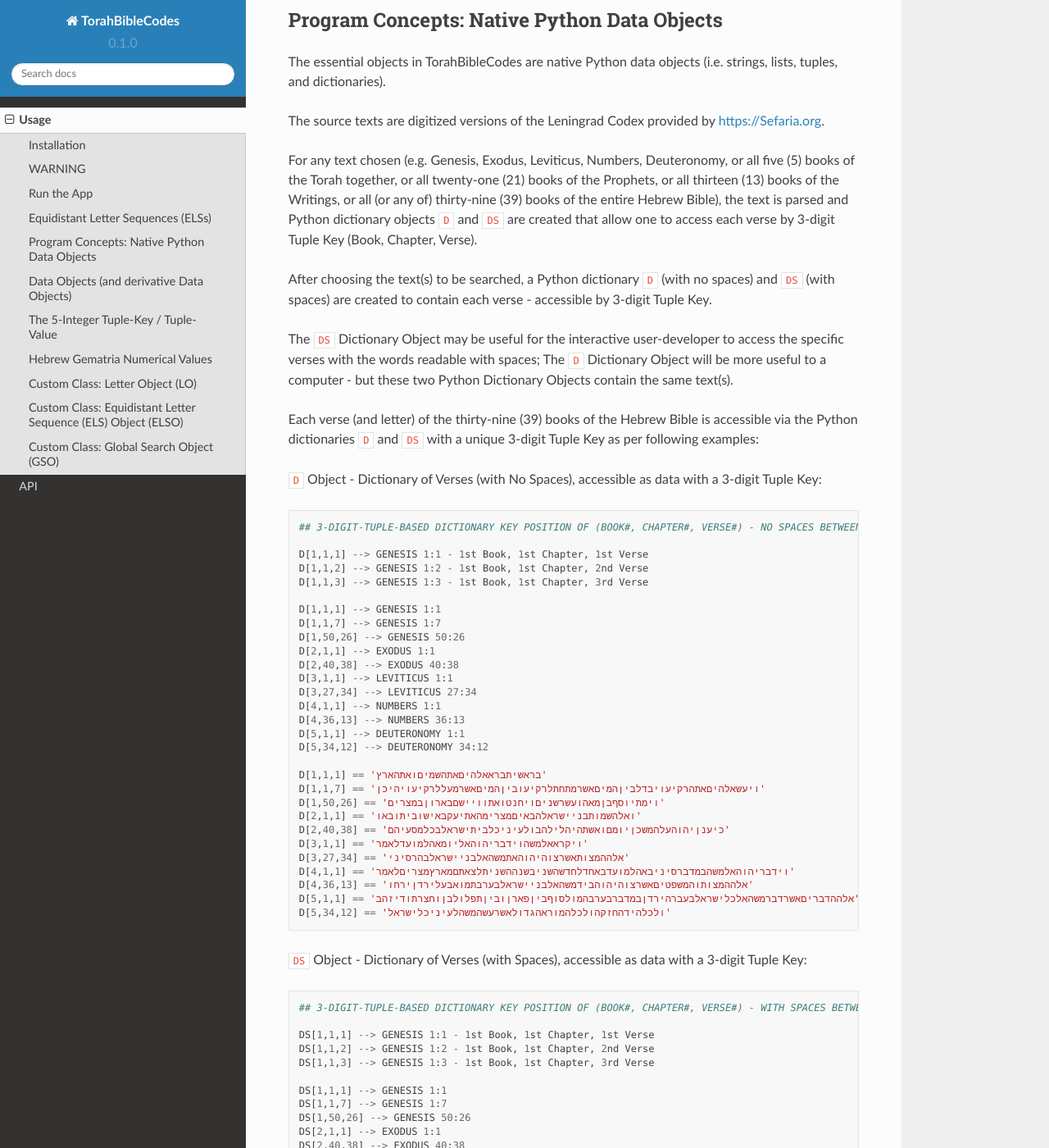
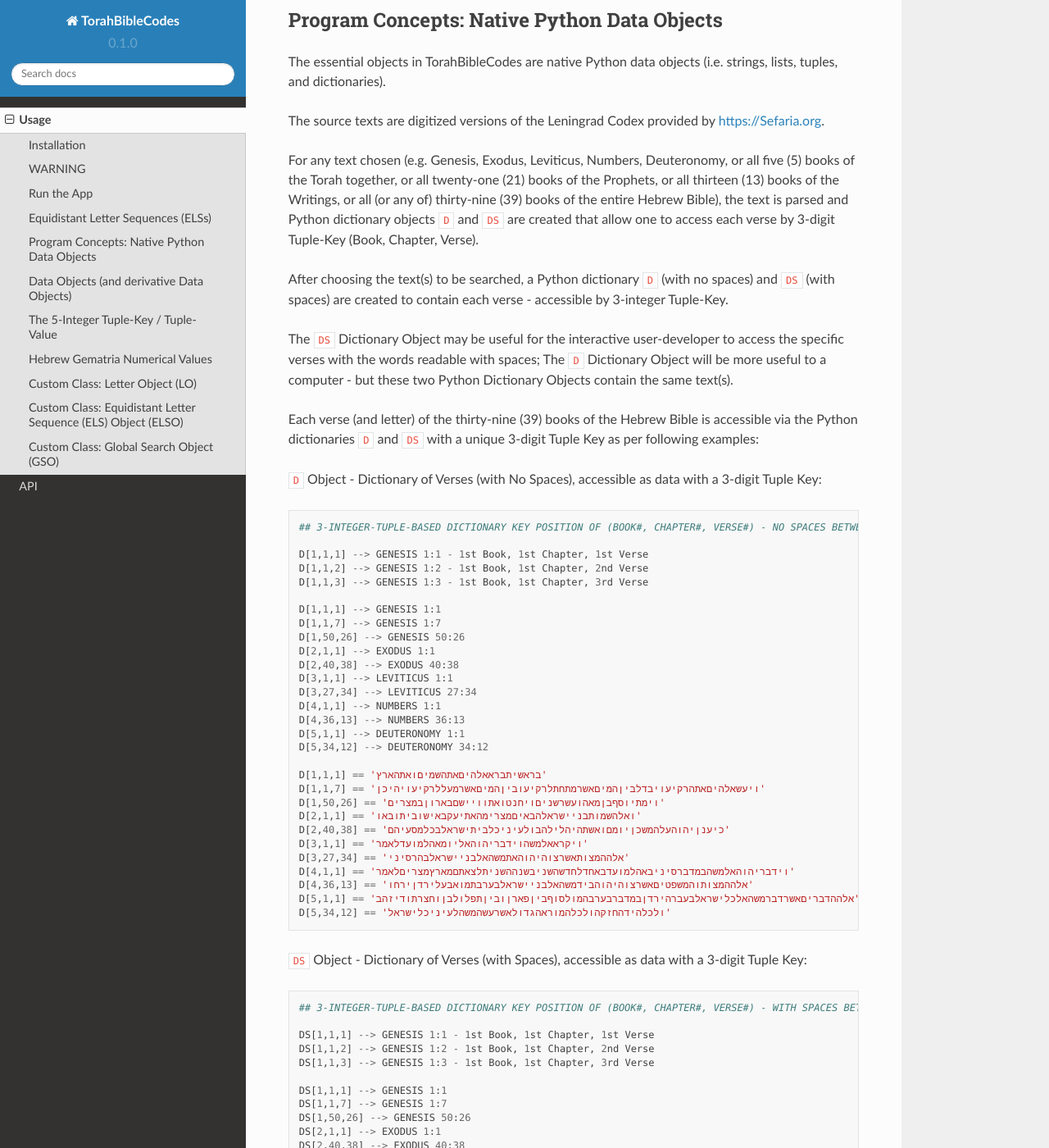
Before and after one commit to TorahBibleCodes/TorahBibleCodes_Sphinx, a Sphinx documentation site: the page built from docs/source/usage.rst, in a window 1280 px wide and 1400 px high, scrolled down 3419 px. Shown: the whole window at 82% size. Built offline with Sphinx 7.4.7 and the Read the Docs theme 2.0.0, drawn with Linux system fonts in a browser that asks for light colours; some of the changed text lies outside the part shown.

Commit message:
Update usage.rst

```diff
--- a/docs/source/usage.rst
+++ b/docs/source/usage.rst
@@ -150,9 +150,9 @@
 
 The source texts are digitized versions of the Leningrad Codex provided by https://Sefaria.org.
 
-For any text chosen (e.g. Genesis, Exodus, Leviticus, Numbers, Deuteronomy, or all five (5) books of the Torah together, or all twenty-one (21) books of the Prophets, or all thirteen (13) books of the Writings, or all (or any of) thirty-nine (39) books of the entire Hebrew Bible), the text is parsed and Python dictionary objects ``D`` and ``DS`` are created that allow one to access each verse by 3-digit Tuple Key (Book, Chapter, Verse).
+For any text chosen (e.g. Genesis, Exodus, Leviticus, Numbers, Deuteronomy, or all five (5) books of the Torah together, or all twenty-one (21) books of the Prophets, or all thirteen (13) books of the Writings, or all (or any of) thirty-nine (39) books of the entire Hebrew Bible), the text is parsed and Python dictionary objects ``D`` and ``DS`` are created that allow one to access each verse by 3-digit Tuple-Key (Book, Chapter, Verse).
 
-After choosing the text(s) to be searched, a Python dictionary ``D`` (with no spaces) and ``DS`` (with spaces) are created to contain each verse - accessible by 3-digit Tuple Key.
+After choosing the text(s) to be searched, a Python dictionary ``D`` (with no spaces) and ``DS`` (with spaces) are created to contain each verse - accessible by 3-integer Tuple-Key.
 
 The ``DS`` Dictionary Object may be useful for the interactive user-developer to access the specific verses with the words readable with spaces; The ``D`` Dictionary Object will be more useful to a computer - but these two Python Dictionary Objects contain the same text(s).
 
@@ -160,7 +160,7 @@
 
 ``D`` Object - Dictionary of Verses (with No Spaces), accessible as data with a 3-digit Tuple Key::
 
-   ## 3-DIGIT-TUPLE-BASED DICTIONARY KEY POSITION OF (BOOK#, CHAPTER#, VERSE#) - NO SPACES BETWEEN WORDS/LETTERS
+   ## 3-INTEGER-TUPLE-BASED DICTIONARY KEY POSITION OF (BOOK#, CHAPTER#, VERSE#) - NO SPACES BETWEEN WORDS/LETTERS
 
    D[1,1,1] --> GENESIS 1:1 - 1st Book, 1st Chapter, 1st Verse
    D[1,1,2] --> GENESIS 1:2 - 1st Book, 1st Chapter, 2nd Verse
@@ -192,7 +192,7 @@
 
 ``DS`` Object - Dictionary of Verses (with Spaces), accessible as data with a 3-digit Tuple Key::
 
-   ## 3-DIGIT-TUPLE-BASED DICTIONARY KEY POSITION OF (BOOK#, CHAPTER#, VERSE#) - WITH SPACES BETWEEN WORDS/LETTERS
+   ## 3-INTEGER-TUPLE-BASED DICTIONARY KEY POSITION OF (BOOK#, CHAPTER#, VERSE#) - WITH SPACES BETWEEN WORDS/LETTERS
 
    DS[1,1,1] --> GENESIS 1:1 - 1st Book, 1st Chapter, 1st Verse
    DS[1,1,2] --> GENESIS 1:2 - 1st Book, 1st Chapter, 2nd Verse
@@ -224,7 +224,8 @@
 
 ``D`` Object - Dictionary of Verses/Letters, accessible as data with a 3-digit Tuple Key + sub-element (0-indexed) in sequence of letters within each verse::
 
-   ## 3-DIGIT-TUPLE-BASED DICTIONARY KEY POSITION OF (BOOK#, CHAPTER#, VERSE#) - NO SPACES BETWEEN WORDS/LETTERS
+   ## 3-INTEGER-TUPLE-BASED DICTIONARY KEY POSITION OF (BOOK#, CHAPTER#, VERSE#) - NO SPACES BETWEEN WORDS/LETTERS
+   ## FOR EACH VERSE: THERE IS NATIVE PYTHON 0-BASED INDEX LIST OF LETTERS IN EACH VERSE
 
    D[1,1,1][0] --> 1st element (letter) in string/verse sequence --> 'ב'
    D[1,1,1][1] --> 2nd element (letter) in string/verse sequence --> 'ר'
@@ -243,7 +244,7 @@
 
 ``DL`` Object - Dictionary of Letters (with 4-integer tuple-key) with 4th element of tuple being the (non-0-indexed; 1-indexed) position of letter in verse::
 
-   ## 4-DIGIT-TUPLE-BASED DICTIONARY KEY POSITION OF (BOOK#, CHAPTER#, VERSE#, LETTER#INVERSE) - NO SPACES BETWEEN WORDS/LETTERS
+   ## 4-INTEGER-TUPLE-BASED DICTIONARY KEY POSITION OF (BOOK#, CHAPTER#, VERSE#, LETTER#INVERSE) - NO SPACES BETWEEN WORDS/LETTERS
 
    ## FIRST SIX LETTERS OF TORAH: GENESIS
    DL[1, 1, 1, 1] --> 'ב'
@@ -289,7 +290,7 @@
 
 **Assuming 304850 letters for entire Torah selected**::
 
-   ## 5-DIGIT-TUPLE-BASED DICTIONARY KEY POSITION OF (BOOK#, CHAPTER#, VERSE#, LETTER#INVERSE, LETTER#INTEXT) - NO SPACES BETWEEN WORDS/LETTERS
+   ## 5-INTEGER-TUPLE-BASED DICTIONARY KEY POSITION OF (BOOK#, CHAPTER#, VERSE#, LETTER#INVERSE, LETTER#INTEXT) - NO SPACES BETWEEN WORDS/LETTERS
 
    ## FIRST SIX LETTERS OF TORAH: GENESIS
    D5[1, 1, 1, 1, 1] --> 'ב'
```
